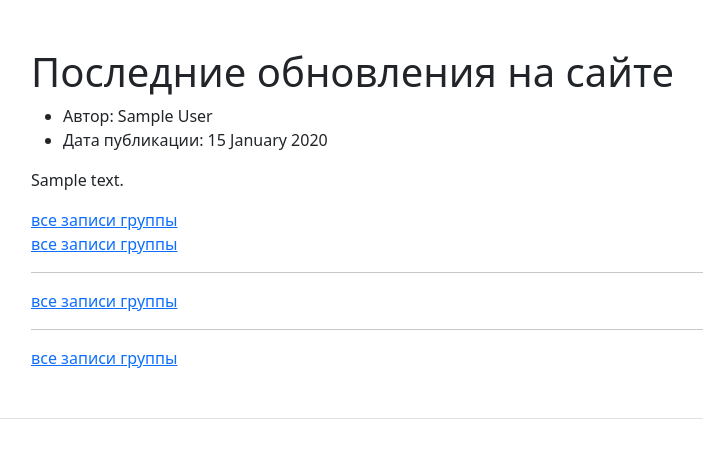
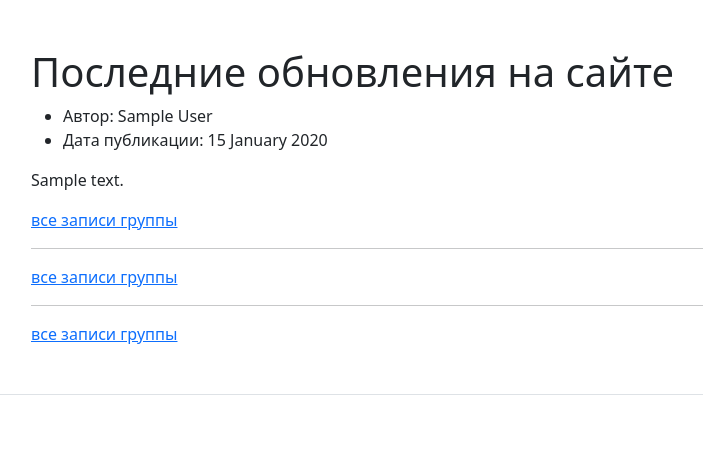
Before and after one commit to sat0304/yatube_project, a Django app: template yatube/templates/posts/index.html in a window 1280 px wide. Shown: the top 458 px of the page, without its empty margins (51-754 px from the left). Run offline with Django 3.2, Linux system fonts and the light colour scheme; tables that the repository leaves empty hold one stand-in row (values such as "Sample post"); the template is opened without the code that fills it: values that come from a table or form of the project are taken from there, most other values are stand-ins (such as "Sample title", 1, 10 or a date in 2020); some libraries are stand-ins or nearby versions.

Commit message:
New cycle

```diff
--- a/yatube/templates/posts/index.html
+++ b/yatube/templates/posts/index.html
@@ -27,7 +27,9 @@
     </li>
   </ul>
   <p>{{ post.text }}</p>
-  <a href="">все записи группы</a>
+  {% if post.group %}
+  <a href="{% url 'post:slug' post.group.slug %}">все записи группы</a>
+  {% endif %}
   {% if not forloop.last %}<hr>{% endif %}
 {% endfor %}
 {% endblock %}
```
